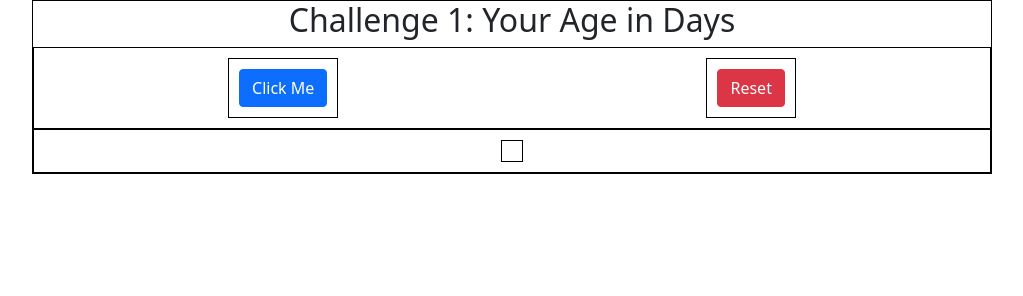
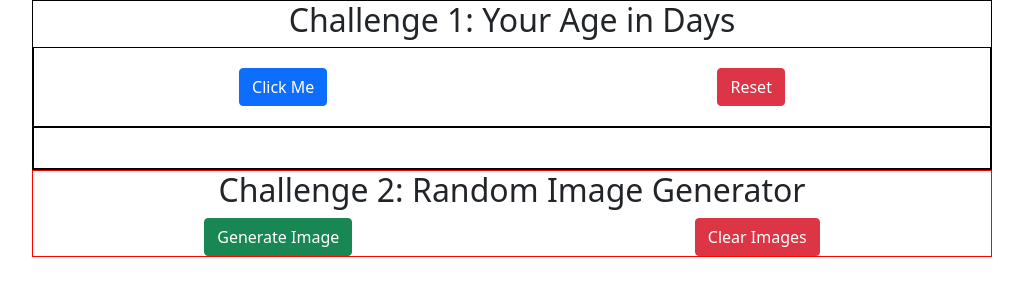
Before and after one commit to ssmithgall/js-challenges, a plain HTML site: page index.html in a window 1280 px wide. Shown: the whole page, without its empty margins (128-1151 px from the left). Drawn offline with nearby package versions, Linux system fonts and the light colour scheme.

Commit message:
random image generator
created a random image generator for practice

```diff
--- a/index.html
+++ b/index.html
@@ -27,6 +27,20 @@
         </div>
     </div>
 
+    <div class="container-2">
+        <h2>Challenge 2: Random Image Generator</h2>
+        <div class="flex-box-container-2">
+            <div>
+                <button class="btn btn-success" id="pic-generator" onclick="generatePic()">Generate Image</button>
+            </div>
+
+            <div>
+                <button class="btn btn-danger" onclick="resetPic()"> Clear Images</button>
+            </div>
+        </div>
+        <div class="flex-box-container-2" id="flex-pic-gen"></div>
+    </div>
+
     <script src="static/js/script.js"></script>
 </body>
 </html>
--- a/static/css/styles.css
+++ b/static/css/styles.css
@@ -18,6 +18,24 @@
 .flex-box-container-1 div{
     display: flex;
     padding: 10px;
-    border: 1px solid black;
     align-items: center;
 }
+
+.container-2{
+    border: 1px solid red;
+    width: 75%;
+    margin: 0 auto;
+    text-align: center;
+}
+
+.flex-box-container-2{
+    display: flex;
+    flex-wrap: wrap;
+    flex-direction: row;
+    justify-content: space-around;
+}
+
+.flex-box-container-2 img {
+    margin: 10px;
+    box-shadow: 0px 10px 20px rgba(0, 0, 0, 7);
+}
--- a/static/js/script.js
+++ b/static/js/script.js
@@ -14,3 +14,15 @@ function ageInDays() {
 function reset() {
     document.getElementById('ageInDays').remove();
 }
+
+//Challenge 2
+function generatePic() {
+    let image = document.createElement('img');
+    let div = document.getElementById('flex-pic-gen');
+    image.src = "https://picsum.photos/200/300?random=1";
+    div.appendChild(image);
+}
+
+function resetPic() {
+    document.getElementById('flex-pic-gen').remove();
+}
```
